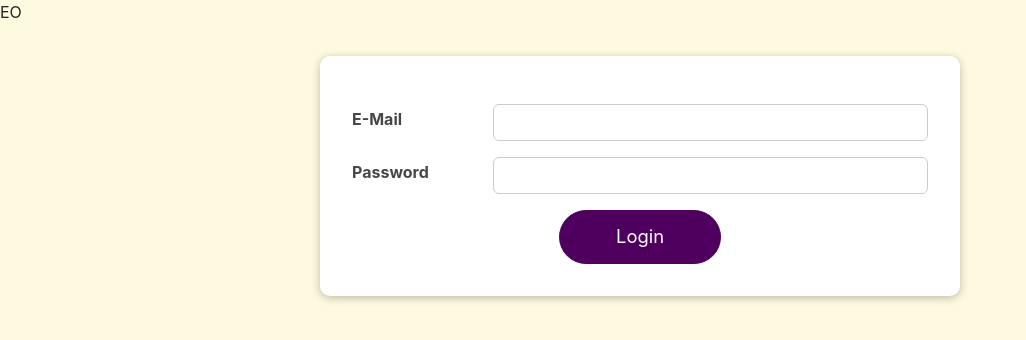
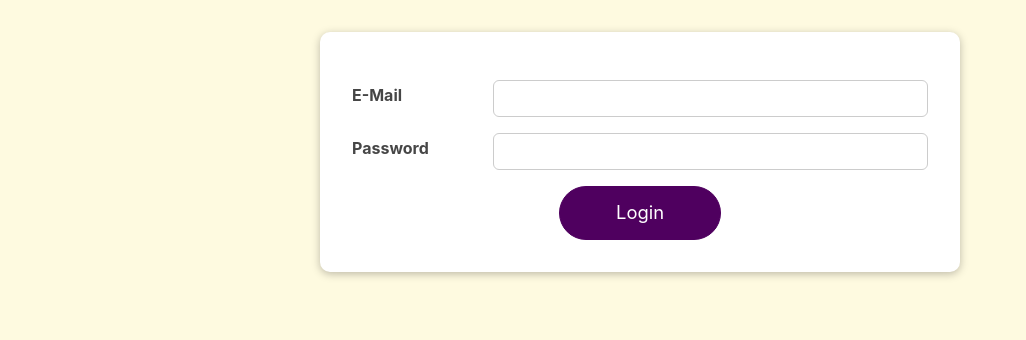
Before and after one commit to czyzewskijakub/flicktrendz, a React (Vite) app: page / in a window 1280 px wide. Shown: the top 340 px of the page, without its empty margins (0-1026 px from the left). Built offline with nearby package versions, Linux system fonts and the light colour scheme.

Commit message:
clear <p> tab

```diff
--- a/src/pages/LoginPage.jsx
+++ b/src/pages/LoginPage.jsx
@@ -5,7 +5,6 @@ import Login from '../components/Login/Login';
 const LoginPage = () => {
   return (
     <React.Fragment>
-      <p>EO</p>
       <Login></Login>
     </React.Fragment>
   )
```
